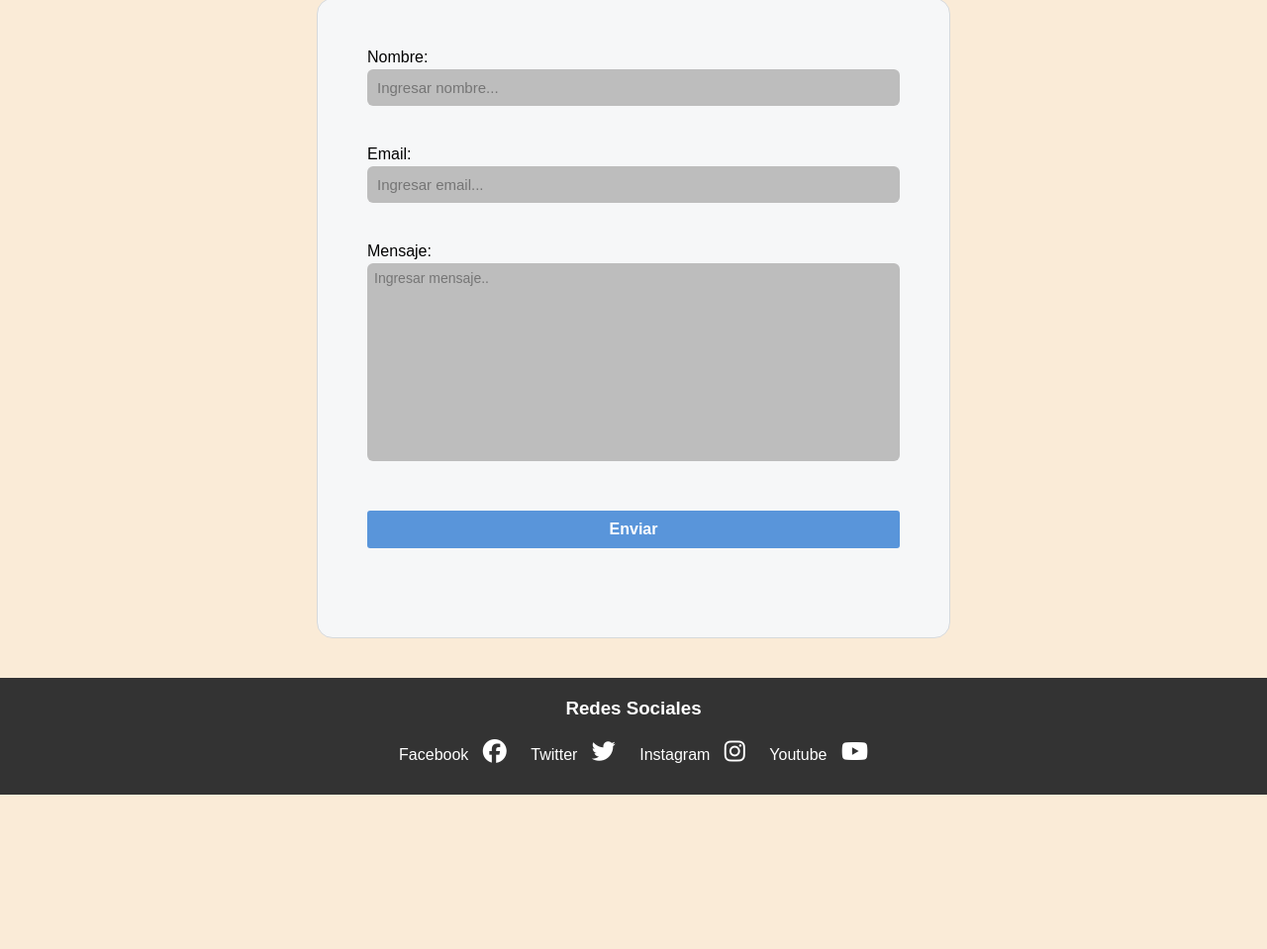
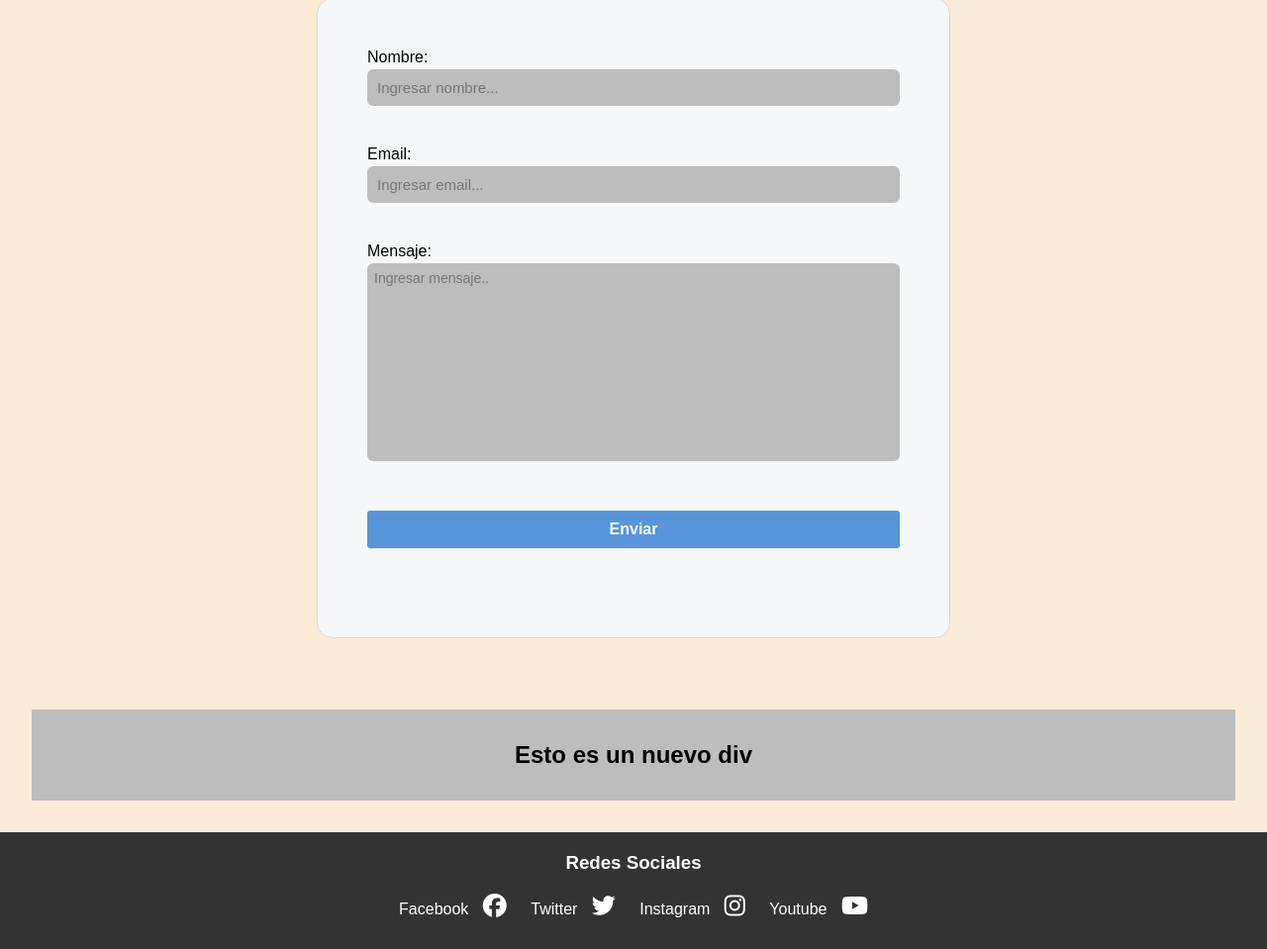
Before and after one commit to vleandrox/miprimerapagina, a plain HTML site: page index.html in a window 1280 px wide. Shown: the part 1804-2763 px from the top of the page at 99% size. Before the commit the page ends 2607 px from the top, so only its background shows below. Drawn offline with Linux system fonts and the light colour scheme; a web font is replaced by a local one.

Commit message:
mi primera confirmación de actualización
Se agregó el nuevo div, se dió estilos y al formulario un width 80%

```diff
--- a/index.html
+++ b/index.html
@@ -122,6 +122,9 @@
                     <p class="alertas" id="alertas"></p>
                 </form>
             </section>
+            <section class="greeting">
+                <h1> Esto es un nuevo div</h1>
+            </section>
         </main>
         <footer id="footer">
             <div class="contactos">
--- a/styles.css
+++ b/styles.css
@@ -151,6 +151,16 @@ header nav ul li a{
     padding: 50px;
     margin: 30px 0 40px 0;
 }
+
+/*Section Greeting para actualizar web*/
+.greeting{
+    align-items: center;
+    background: #bdbdbd;
+    padding: 2em;
+    margin: 2em;
+    text-align: center;
+}
+
 /* ------------- Campos del Formulario ------------- */
 .form-row{
     display: flex;
@@ -312,6 +322,9 @@ header nav ul li a{
     #check:checked~ .checkbtn{
         color: #2c3e50;
     }
+    .formulario{
+        width: 90%;
+    }
 }
 
 /* @media (max-width:768px){
```
